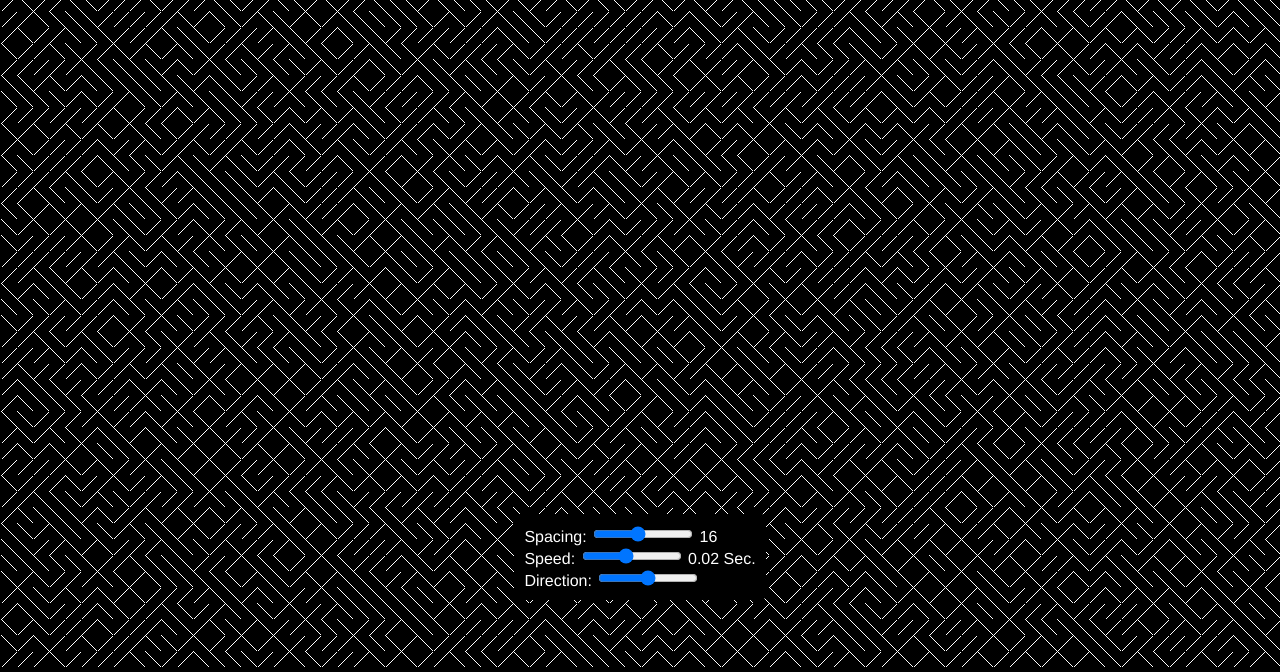
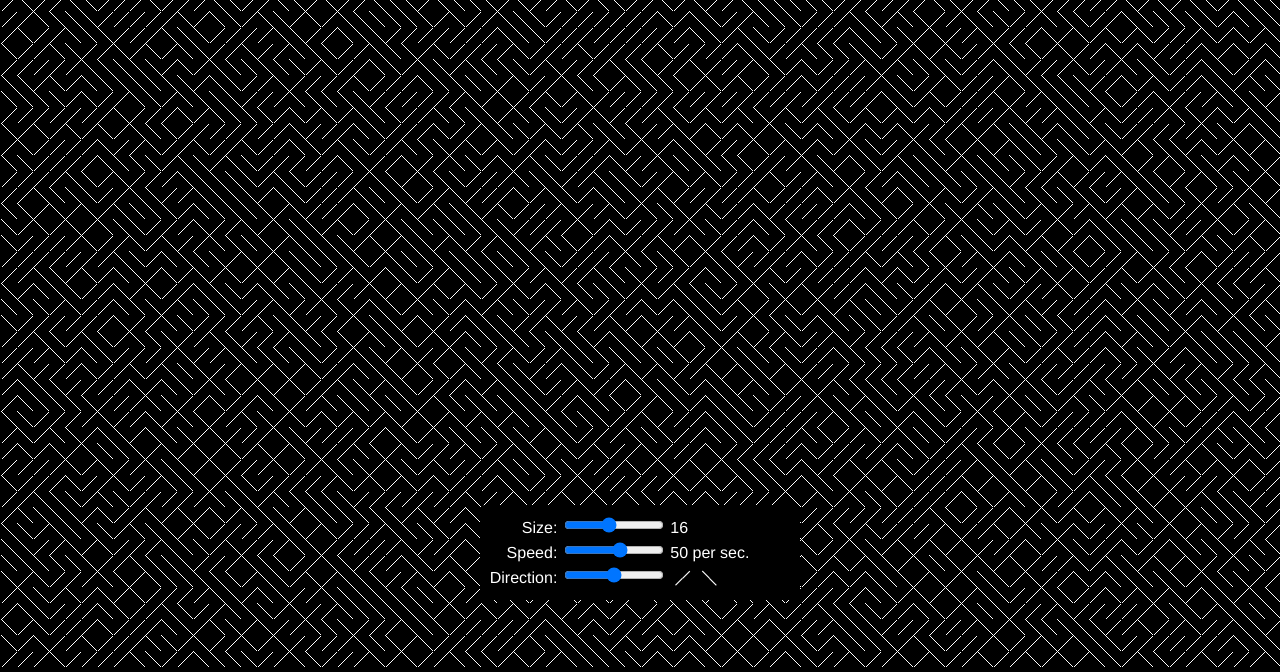
Before and after one commit to patrickweaver/10-print-video-game, a plain HTML site: page index.html in a window 1280 px wide. Shown: the part 134-806 px from the top of the page. Drawn offline with Linux system fonts and the light colour scheme.

Commit message:
Fix labels

```diff
--- a/index.html
+++ b/index.html
@@ -17,18 +17,19 @@
     <div id="controls">
       <ul>
         <li>
-          <label>Spacing:</label>
+          <label>Size:</label>
           <input type="range" id="spacing-control" name="spacing" min="0" max="7" value="4">
-          <label id="spacing-control-label" for="spacing-control"></label>
+          <label id="spacing-control-label" class="value-label" for="spacing-control"></label>
         </li>
         <li>
           <label>Speed:</label>
-          <input type="range" id="speed-control" name="speed" min="0" max="14" value="6">
-          <label id="speed-control-label" for="speed-control"></label>
+          <input type="range" id="speed-control" name="speed" min="0" max="14" value="8">
+          <label id="speed-control-label" class="value-label" for="speed-control"></label>
         </li>
         <li>
           <label>Direction:</label>
-          <input type="range" id="direction-control" name="direction" min="0" max="10" value="5">
+          <input type="range" id="direction-control" name="direction" min="0" max="10" step="0.5" value="5">
+          <label id="direction-control-label" class="value-label" for="direction-control"><span id="direction-control-label-up">⎯⎯</span><span id="direction-control-label-down">⎯⎯</span></label>
         </li>
       </ul>
     </div>
--- a/script.js
+++ b/script.js
@@ -8,6 +8,8 @@ const spacingLabel = document.getElementById("spacing-control-label");
 const speedControl = document.getElementById("speed-control");
 const speedLabel = document.getElementById("speed-control-label");
 const directionControl = document.getElementById("direction-control");
+const directionLabelUp = document.getElementById("direction-control-label-up");
+const directionLabelDown = document.getElementById("direction-control-label-down");
 
 
 spacingControl.addEventListener('change', updateSpacing);
@@ -23,7 +25,16 @@ speedControl.addEventListener('change', updateSpeed);
 function updateSpeed(event) {
   window.clearTimeout(timer);
   const newSpeed = speeds[speedControl.value];
-  const readableLabel = `${newSpeed / 1000} Sec.`
+  const perSec = (1 / (newSpeed / 1000))
+  let label = `${perSec} per sec.`;
+  if (perSec < 1) {
+    const perMin = (perSec * 60);
+    label = `${perMin} per min.`;
+    if (perMin < 1) {
+      label = `${perMin * 60} per hour`;
+    }
+  }
+  const readableLabel = label;
   speedLabel.innerHTML = readableLabel;
   speed = newSpeed;
   replaceSquare();
@@ -32,7 +43,12 @@ function updateSpeed(event) {
 directionControl.addEventListener('change', updateDirection);
 
 function updateDirection(event) {
-  direction = directionControl.value;
+  const newValue = directionControl.value
+  direction = newValue;
+  const upPercent = newValue / 10;
+  const downPercent = 1 - upPercent;
+  directionLabelUp.style.fontSize = `${40 * upPercent}px`;
+  directionLabelDown.style.fontSize = `${40 * downPercent}px`;
 }
 
 window.onresize = findSize;
@@ -52,7 +68,7 @@ var speed;
 var direction = 5;
 var timer;
 
-const speeds = [0, .2, 1, 2, 5, 10, 20, 40, 100, 250, 500, 1000, 10000, 1000 * 60, 1000 * 60 * 5];
+const speeds = [0, .2, 1, 2, 5, 10, 20, 40, 100, 250, 500, 1000, 10000, 1000 * 60, 1000 * 60 * 5].reverse();
 
 var gridSizes;
 
--- a/style.css
+++ b/style.css
@@ -41,11 +41,40 @@ body {
   padding: 10px;
 }
 
-li {
+#controls ul li {
   list-style-type: none;
+  text-align: right;
+  height: 25px;
+  overflow: hidden;
+}
+
+#controls > ul > li > input, #controls > ul > li > label {
+  display: inline-block;
+}
+
+#controls .value-label {
+  min-width: 120px;
   text-align: left;
 }
 
 input {
   width: 100px;
 }
+
+#direction-control-label > span {
+  line-height: 14px;
+  display: inline-block;
+  font-size: 20px;
+  margin: 0 3px;
+  height: 19px;
+  vertical-align: middle;
+}
+
+#direction-control-label > #direction-control-label-down {
+  transform: rotate(45deg);
+
+}
+
+#direction-control-label > #direction-control-label-up {
+  transform: rotate(-45deg);
+}
```
